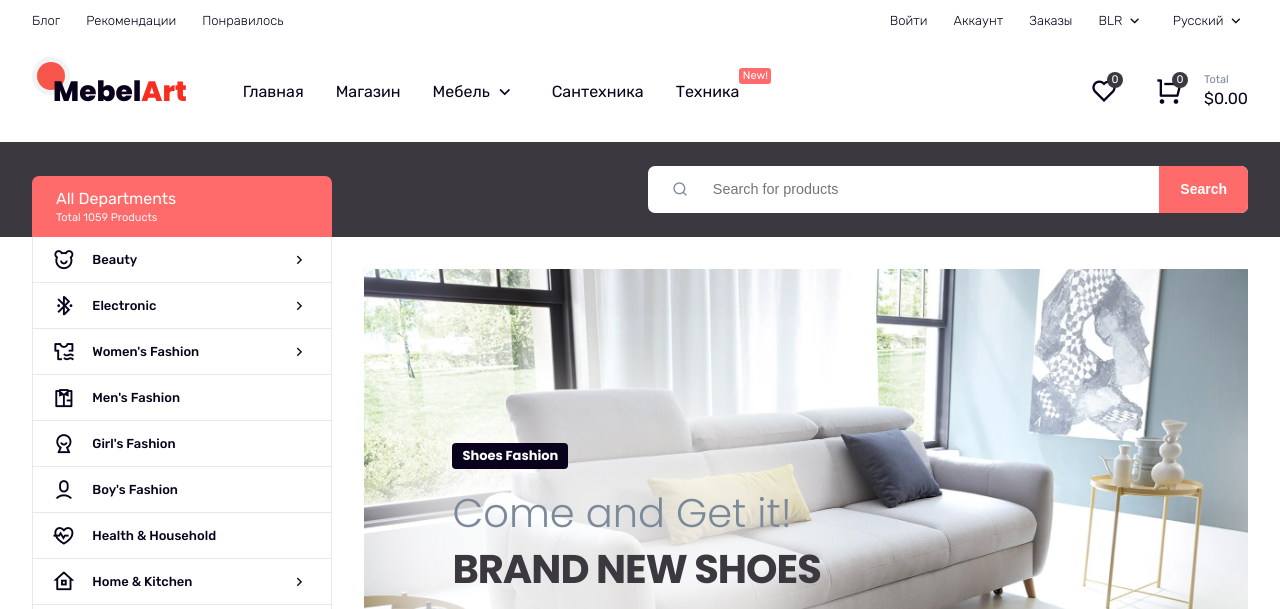
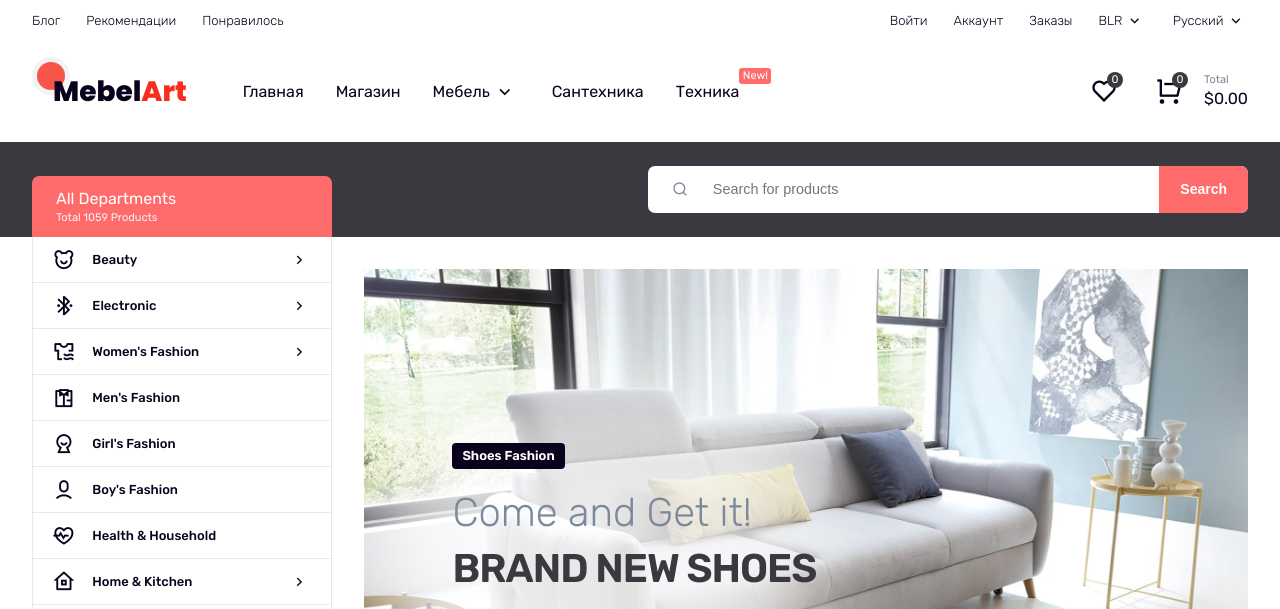
Before and after one commit to dimasnytin/mebelapp, a plain HTML site: page index.html in a window 1280 px wide. Shown: the top 609 px of the page. Drawn offline with nearby package versions, Linux system fonts and the light colour scheme.

Commit message:
add commit h4 style  fonts poppinns

```diff
--- a/assets/css/style.css
+++ b/assets/css/style.css
@@ -87,7 +87,7 @@ h1,
 h2,
 h3,
 h4 {
-	font-family: "Poppins";
+	/* font-family: "Poppins"; */
 }
 
 h1 {
```
